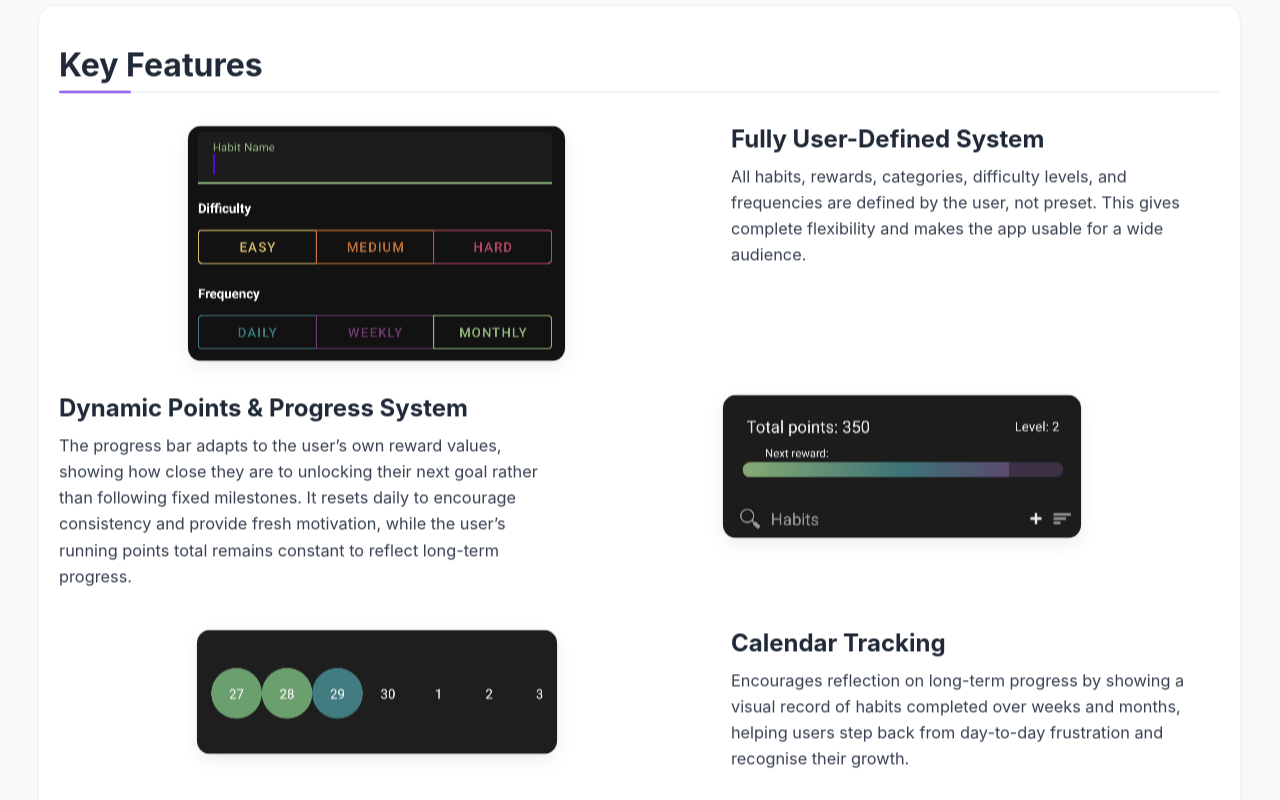
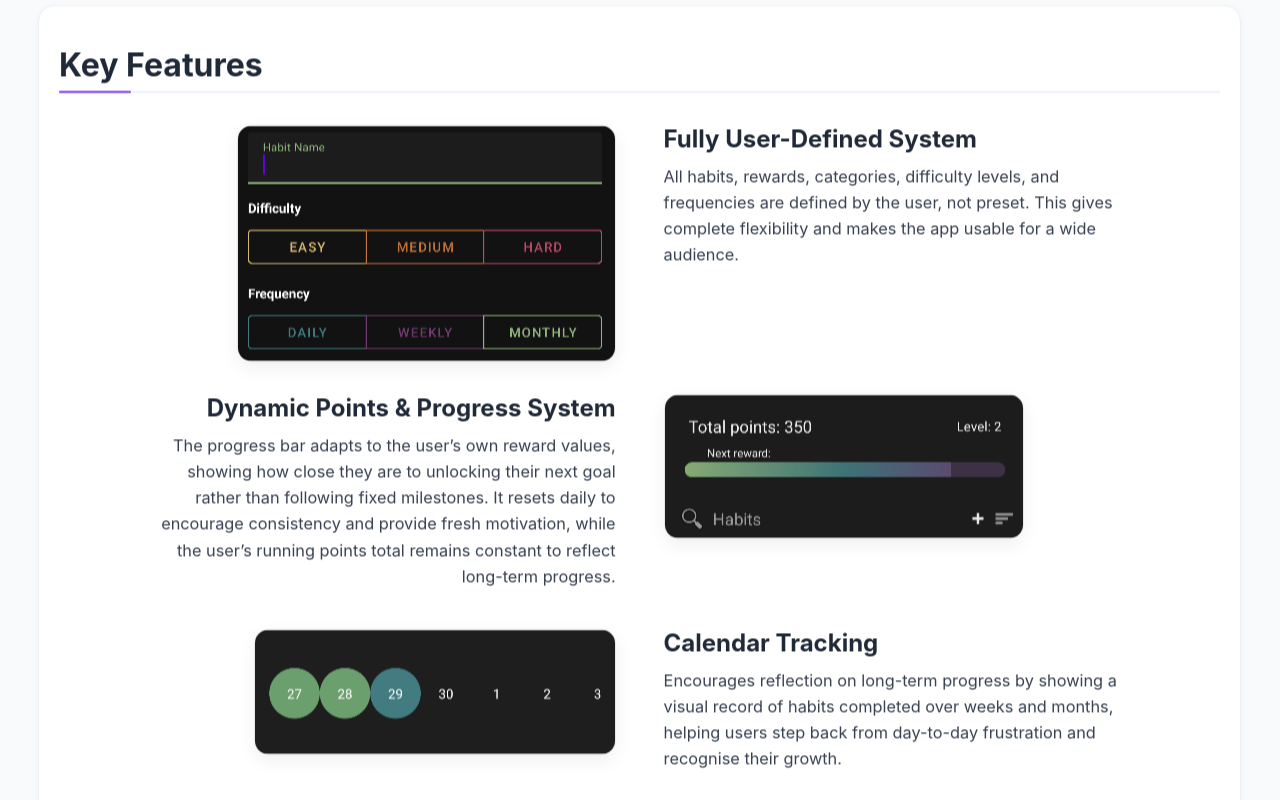
Before and after one commit to Emily36863/Portfolio, a React (Vite) app: page /projects/motivation-app in a window 1280 px wide. Shown: the part 1020-1820 px from the top of the page. Built offline with nearby package versions, Linux system fonts and the light colour scheme.

Commit message:
middle sorted

```diff
--- a/src/App.css
+++ b/src/App.css
@@ -369,77 +369,110 @@ a:hover {
   color: var(--brand-dark);
 }
 
-/* ===== Alternating Feature Rows ===== */
+/* ===== Alternating Feature Rows — center locked to page middle ===== */
+
+:root {
+  --feature-gap: clamp(28px, 4vw, 48px);
+}
+
 .feature-row {
   display: grid;
-  gap: 24px; /* increased for breathing room */
-  align-items: start; /* align text & image to the top */
+  gap: 20px; /* mobile spacing */
+  align-items: start;
   margin: 32px 0;
 }
 
-@media (min-width: 900px) {
-  .feature-row {
-    grid-template-columns: minmax(0, 1.3fr) minmax(0, 1fr);
-  }
-  .feature-row.reverse {
-    grid-template-columns: minmax(0, 1fr) minmax(0, 1.3fr);
-  }
-
-  /* Maintain top alignment for reversed rows too */
-  .feature-row .feature-media,
-  .feature-row .feature-copy {
-    align-self: start;
-  }
-
-  /* Ensure headings don’t float away */
-  .feature-row .feature-copy h3 {
-    margin-top: 0;
-  }
-}
-
+/* Card look for images */
 .feature-media {
   border-radius: 14px;
   overflow: hidden;
   border: 1px solid #e5e7eb;
   box-shadow: 0 6px 18px rgba(17, 24, 39, 0.06);
 }
-
 .feature-media img {
   width: 100%;
   height: auto;
   display: block;
 }
 
-/* Alternate image + text order */
+/* Mobile: stack and center */
+.feature-row .feature-copy {
+  text-align: center;
+  max-width: 90%;
+  margin: 0 auto;
+}
+
+/* ---------- Desktop: two equal halves, true center is the split ---------- */
 @media (min-width: 900px) {
+  .feature-row {
+    grid-template-columns: 1fr 1fr; /* equal columns => real center */
+    column-gap: var(--feature-gap);
+  }
+
+  /* Default order: image left, text right */
   .feature-row .feature-media {
     order: 1;
   }
   .feature-row .feature-copy {
     order: 2;
   }
+
+  /* Alternate: image right, text left */
   .feature-row.reverse .feature-media {
     order: 2;
   }
   .feature-row.reverse .feature-copy {
     order: 1;
   }
-}
 
-/* Control image sizing for uniformity */
-@media (min-width: 900px) {
+  /* Pin text’s inner edge to the center line */
+  .feature-row:not(.reverse) .feature-copy {
+    justify-self: start; /* left edge sits on the center (start of right col) */
+    text-align: left;
+    max-width: 46ch;
+    margin: 0;
+  }
+  .feature-row.reverse .feature-copy {
+    justify-self: end; /* right edge sits on the center (end of left col) */
+    text-align: right;
+    max-width: 46ch;
+    margin: 0;
+  }
+
+  /* (optional) have image inner edge kiss the center too */
+  .feature-row:not(.reverse) .feature-media {
+    justify-self: end;
+  }
+  .feature-row.reverse .feature-media {
+    justify-self: start;
+  }
+
+  /* Image sizing (same as before) */
   .feature-media {
     max-width: 720px;
   }
   .feature-media img {
-    max-height: 380px; /* balanced — can tweak 360–420px */
-    object-fit: cover; /* keeps consistent framing */
+    max-height: 380px;
+    object-fit: cover;
+  }
+
+  /* Headings follow alignment */
+  .feature-row .feature-copy h3 {
+    margin-top: 0;
+  }
+  .feature-row:not(.reverse) .feature-copy h3 {
+    text-align: left;
+  }
+  .feature-row.reverse .feature-copy h3 {
+    text-align: right;
   }
 }
 
-/* Keep text readable width */
-.feature-row .feature-copy {
-  max-width: 64ch;
+/* Big screens: allow a bit wider copy if you like */
+@media (min-width: 1200px) {
+  .feature-row .feature-copy {
+    max-width: 50ch;
+  }
 }
 
 /* ===== Gallery ===== */
@@ -894,29 +927,3 @@ button:focus-visible,
     box-shadow: none !important;
   }
 }
-
-/* ===== Feature Media Sizing ===== */
-.feature-media {
-  border-radius: 14px;
-  overflow: hidden;
-  border: 1px solid #e5e7eb;
-  box-shadow: 0 6px 18px rgba(17, 24, 39, 0.06);
-  max-width: 600px; /* reduce overall width */
-  justify-self: center; /* centers the image when it’s smaller */
-}
-
-.feature-media img {
-  width: 100%;
-  height: auto;
-  max-height: 300px; /* lower height limit */
-  object-fit: contain; /* no cropping */
-  display: block;
-  background: #fff; /* clean edges if screenshot has dark bg */
-}
-
-/* Tighter layout for large screens */
-@media (min-width: 900px) {
-  .feature-row {
-    gap: 36px; /* gives breathing space around smaller images */
-  }
-}
```
